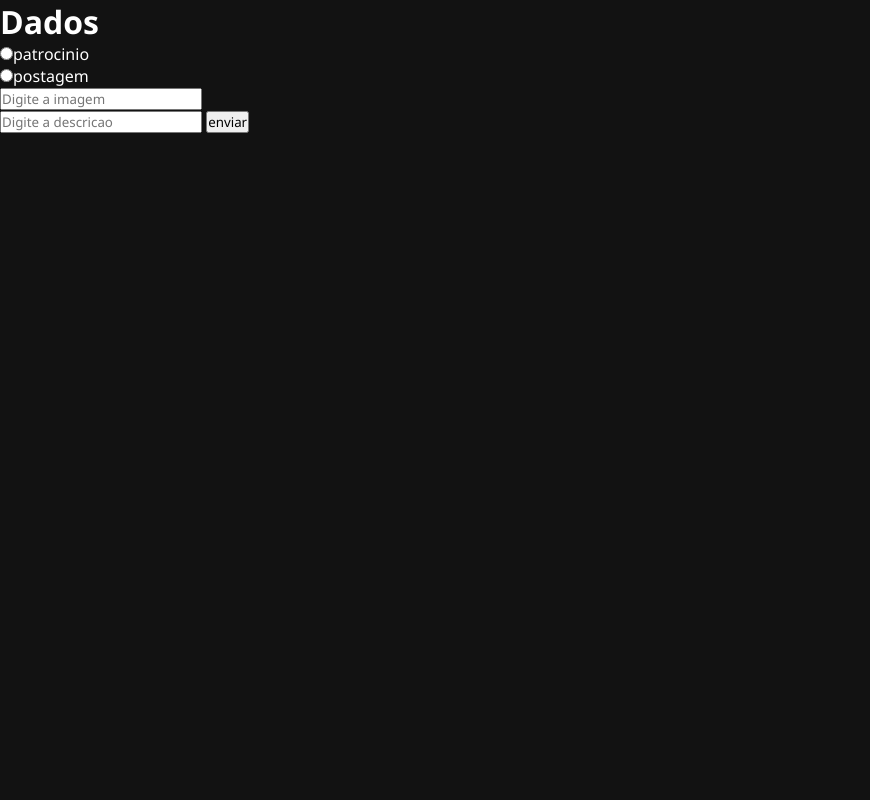
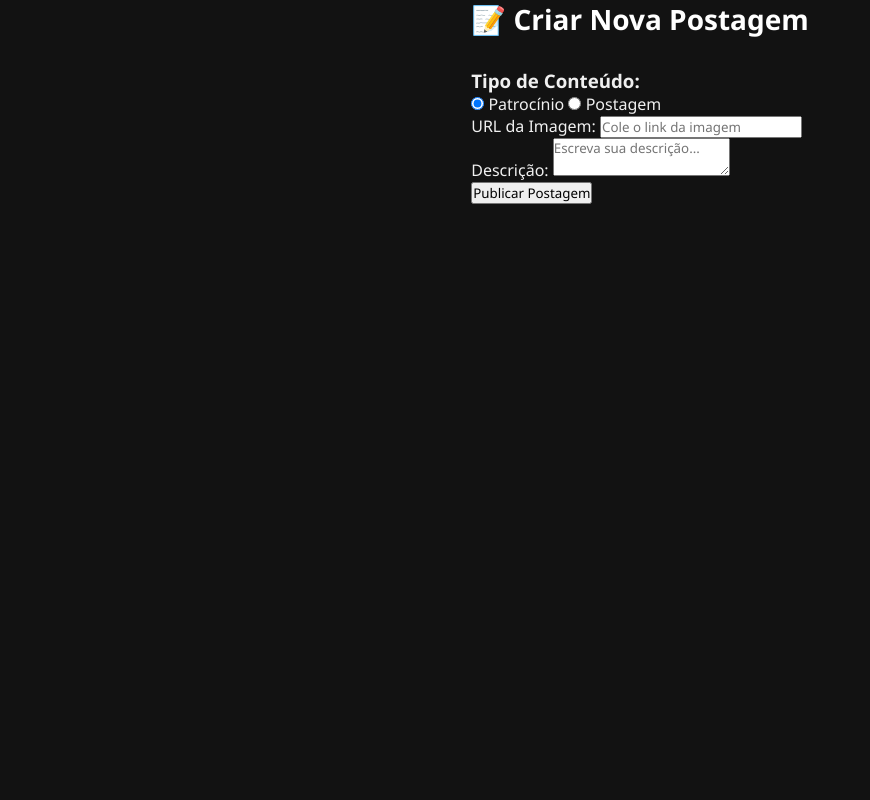
Before and after one commit to Rodrigo301239/PobreHub-BD-, a Flask app: page /criar in a window 1280 px wide. Shown: the whole page, without its empty margins (0-870 px from the left). Run offline with Flask 3, Linux system fonts and the light colour scheme.

Commit message:
css atualizado

```diff
--- a/pobrehub/static/styles.css
+++ b/pobrehub/static/styles.css
@@ -18,17 +18,19 @@ body {
   min-height: 100vh;
 }
 
-/* Sidebar */
 .sidebar {
+  position: fixed;
+  left: 0;
+  top: 0;
+  height: 100vh;
   width: 100px;
   background-color: #000;
   border-right: 1px solid #262626;
   padding: 20px 0;
-  position: fixed;
-  height: 100vh;
   display: flex;
   flex-direction: column;
   align-items: center;
+  z-index: 1000; /* Garante que fique acima de outros elementos */
 }
 
 .logo {
@@ -220,3 +222,140 @@ body {
   overflow: hidden;
   text-overflow: ellipsis;
 }
+/* Página de Busca - Estilo Moderno */
+body {
+  background-color: #121212;
+  color: #f0f0f0;
+  font-family: 'Segoe UI', system-ui, -apple-system, sans-serif;
+  min-height: 100vh;
+  margin: 0;
+  padding: 0;
+  display: flex;
+  justify-content: center;
+}
+
+.container {
+  width: 100%;
+  max-width: 600px;
+  padding: 40px 20px;
+  margin: 0 auto;
+}
+
+h1 {
+  font-size: 28px;
+  margin-bottom: 30px;
+  color: #ffffff;
+  text-align: center;
+  display: flex;
+  align-items: center;
+  justify-content: center;
+  gap: 10px;
+}
+
+.search-input {
+  width: 100%;
+  padding: 15px 20px;
+  border: none;
+  border-radius: 25px;
+  background-color: #1e1e1e;
+  color: #ffffff;
+  font-size: 16px;
+  margin-bottom: 30px;
+  box-shadow: 0 2px 10px rgba(0, 0, 0, 0.2);
+  transition: all 0.3s ease;
+}
+
+.search-input:focus {
+  outline: none;
+  box-shadow: 0 2px 15px rgba(0, 149, 246, 0.3);
+  background-color: #252525;
+}
+
+.search-input::placeholder {
+  color: #888;
+}
+
+/* Lista de Usuários */
+.user-list {
+  display: flex;
+  flex-direction: column;
+  gap: 15px;
+}
+
+.user-card {
+  display: flex;
+  align-items: center;
+  background-color: #1e1e1e;
+  padding: 15px 20px;
+  border-radius: 12px;
+  transition: transform 0.2s ease, background-color 0.3s ease;
+  cursor: pointer;
+}
+
+.user-card:hover {
+  background-color: #252525;
+  transform: translateY(-2px);
+}
+
+.user-avatar {
+  width: 50px;
+  height: 50px;
+  border-radius: 50%;
+  object-fit: cover;
+  margin-right: 15px;
+  border: 2px solid #0095f6;
+}
+
+.user-info {
+  flex: 1;
+}
+
+.user-name {
+  font-size: 16px;
+  font-weight: 600;
+  margin-bottom: 3px;
+}
+
+.user-username {
+  font-size: 14px;
+  color: #aaa;
+}
+
+.follow-btn {
+  background-color: #0095f6;
+  color: white;
+  border: none;
+  padding: 8px 15px;
+  border-radius: 8px;
+  font-weight: 600;
+  font-size: 14px;
+  cursor: pointer;
+  transition: background-color 0.3s ease;
+}
+
+.follow-btn:hover {
+  background-color: #0077c2;
+}
+
+/* Estado quando não há resultados */
+.no-results {
+  text-align: center;
+  color: #888;
+  margin-top: 40px;
+  font-size: 16px;
+}
+
+/* Responsividade */
+@media (max-width: 768px) {
+  .container {
+    padding: 30px 15px;
+  }
+
+  h1 {
+    font-size: 24px;
+  }
+
+  .search-input {
+    padding: 13px 18px;
+  }
+}
--- a/pobrehub/templates/criar.html
+++ b/pobrehub/templates/criar.html
@@ -1,30 +1,44 @@
 <!DOCTYPE html>
-<html lang="en">
+<html lang="pt-BR">
 <head>
     <meta charset="UTF-8">
     <meta name="viewport" content="width=device-width, initial-scale=1.0">
-    <title>Document</title>
+    <title>Criar Postagem</title>
     <link rel="stylesheet" href="static/styles.css">
-    <h1>Dados  </h1>
 </head>
 <body>
-    <div class="informacoes">
-        <form action="/criar" method = "POST">
-            <input type='radio' id='metodo' name="metodo" value="A">patrocinio</h3>
-            <br>
-            <input type='radio' id='metodo' name="metodo" value="B">postagem</h3>
-            <br>
-            <input type='text' id='imagem' name='imagem' placeholder="Digite a imagem">
-            <br>
-            <input type='text' id='descricao' name='descricao' placeholder="Digite a descricao">
+    <div class="create-container">
+        <h1 class="create-title">📝 Criar Nova Postagem</h1>
 
-            <button type="submit">enviar</button>
+        <form class="create-form" action="/criar" method="POST">
+            <div class="form-group">
+                <h3 class="form-subtitle">Tipo de Conteúdo:</h3>
+                <div class="radio-group">
+                    <label class="radio-label">
+                        <input type="radio" name="metodo" value="A" checked>
+                        <span class="radio-custom"></span>
+                        Patrocínio
+                    </label>
+                    <label class="radio-label">
+                        <input type="radio" name="metodo" value="B">
+                        <span class="radio-custom"></span>
+                        Postagem
+                    </label>
+                </div>
+            </div>
 
+            <div class="form-group">
+                <label for="imagem" class="form-label">URL da Imagem:</label>
+                <input type="url" id="imagem" name="imagem" class="form-input" placeholder="Cole o link da imagem" required>
+            </div>
+
+            <div class="form-group">
+                <label for="descricao" class="form-label">Descrição:</label>
+                <textarea id="descricao" name="descricao" class="form-textarea" placeholder="Escreva sua descrição..." required></textarea>
+            </div>
+
+            <button type="submit" class="submit-btn">Publicar Postagem</button>
         </form>
-
-
     </div>
-
 </body>
-
 </html>
```
Also changed, not shown: pobrehub/templates/buscar.html (+34 -0 lines), pobrehub/templates/mensagens.html (+34 -0 lines), pobrehub/templates/notificacoes.html (+35 -0 lines), Banco.db, pobrehub/templates/home.html (line endings or trailing spaces).
